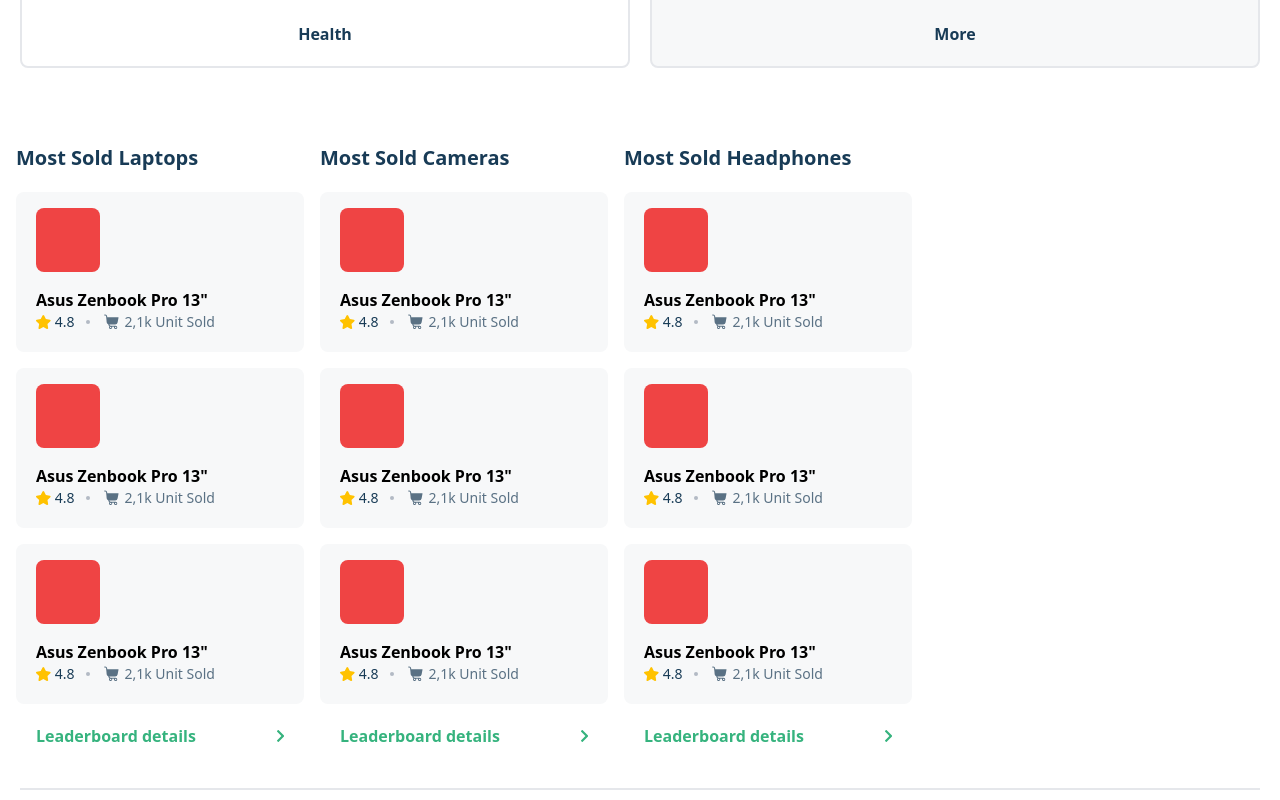
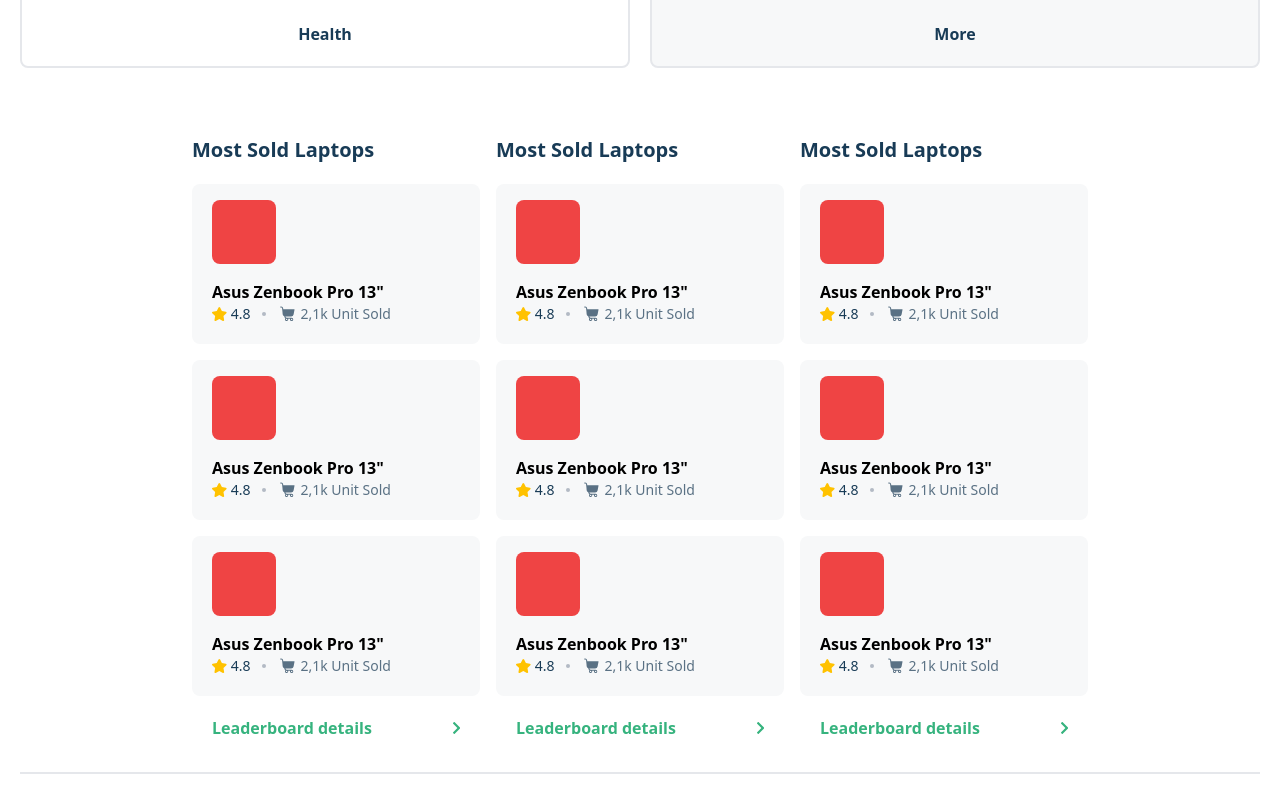
Before and after one commit to jonassarcilla/shoplive, a Next.js app: page / in a window 1280 px wide. Shown: the part 5280-6080 px from the top of the page. Built offline with nearby package versions, Linux system fonts and the light colour scheme.

Commit message:
Fixed Stat section

```diff
--- a/src/pages/index.js
+++ b/src/pages/index.js
@@ -470,9 +470,9 @@
           </section>
 
           {/* Stats */}
-          <section className='relative container flex flex-row mx-auto overflow-x-auto bg-white'>
-            <div className='flex-auto py-2'>
-              <div className='w-auto flex flex-row gap-4 items-start px-4 py-3'>
+          <section className='relative container mx-auto flex flex-col overflow-x-auto bg-white'>
+            <div className='grid justify-items-center'>
+              <div className='flex flex-row px-4 py-3 gap-4'>
                 <div className='flex flex-col w-72'>
                   <h3 className='mb-5 text-xl text-primary-text font-semibold'>Most Sold Laptops</h3>
 
@@ -574,7 +574,7 @@
                 </div>
 
                 <div className='flex flex-col w-72'>
-                  <h3 className='mb-5 text-xl text-primary-text font-semibold'>Most Sold Cameras</h3>
+                  <h3 className='mb-5 text-xl text-primary-text font-semibold'>Most Sold Laptops</h3>
 
                   <div className='flex flex-col gap-4'>
                     {/* item wrapper */}
@@ -672,9 +672,8 @@
                     </span>
                   </div>
                 </div>
-
                 <div className='flex flex-col w-72'>
-                  <h3 className='mb-5 text-xl text-primary-text font-semibold'>Most Sold Headphones</h3>
+                  <h3 className='mb-5 text-xl text-primary-text font-semibold'>Most Sold Laptops</h3>
 
                   <div className='flex flex-col gap-4'>
                     {/* item wrapper */}
```
